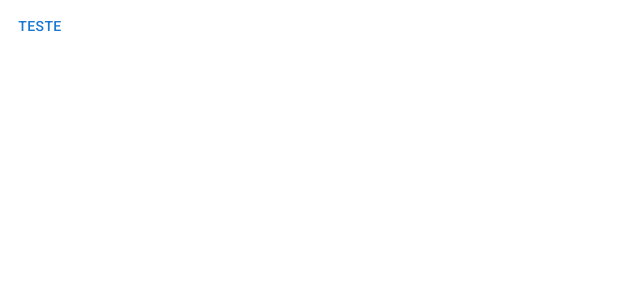
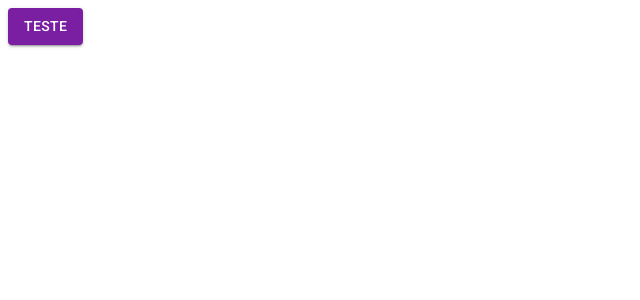
Before and after one commit to Evely-27/react-materialui, a React (Create React App) app: page /init in a window 1280 px wide. Shown: the top 300 px of the page, without its empty margins (0-640 px from the left). Built offline with nearby package versions, Linux system fonts and the light colour scheme.

Commit message:
feat: add theme light and provider

```diff
--- a/src/App.tsx
+++ b/src/App.tsx
@@ -1,12 +1,18 @@
+import {ThemeProvider} from '@mui/material';
 import { BrowserRouter } from "react-router-dom"
 import { AppRoutes } from "./routes";
+import { LightTheme } from './shared/themes';
 
 export const  App = () =>  {
   return (
-    // conteiner onde vai ser toda a navegação do sistema
-    // acha AppRoutes para trazer as rotas, poderia ser criada aqui também
-  <BrowserRouter>
-    <AppRoutes/>
-  </BrowserRouter>
+    // esse  ThemeProvider engloba todo o sistema para configurar as cores ao usar o theme.
+    <ThemeProvider theme={LightTheme}>
+
+    {/* conteiner onde vai ser toda a navegação do sistema
+    acha AppRoutes para trazer as rotas, poderia ser criada aqui também */}
+      <BrowserRouter>
+        <AppRoutes/>
+      </BrowserRouter>
+    </ThemeProvider>
   );
 }
--- a/src/routes/index.tsx
+++ b/src/routes/index.tsx
@@ -5,8 +5,10 @@ export const AppRoutes = () => {
 
     return (
         <Routes>
-            {/* rota para /init mostarnto um <p> com mensagem */}
-            <Route path='/init' element={<Button>TESTE</Button>} />
+            {/* rota para /init mostarnto um <p> com mensagem
+            contained = preencher tudo
+            */}
+            <Route path='/init' element={<Button variant='contained' color='primary'>TESTE</Button>} />
 
             {/* path * = vai vir paar cá qualquer rota que não foi configurada anteriormente */}
             <Route path='*' element={<Navigate to="/init" />} />
--- /dev/null
+++ b/src/shared/themes/Light.ts
@@ -0,0 +1,27 @@
+// servirá para estiliizar os componentes do materialc UI
+// em  background/default é para o fundo da aplicação e o paper para cards
+// primary é a cor exibida com mais frequência nas telas e nos componentes
+//secondary fornece mais maneiras de acentuar e distinguir seu produto
+import {createTheme } from '@mui/material';
+import { cyan, purple } from '@mui/material/colors';
+
+export const LightTheme = createTheme({
+    palette: {
+        primary: {
+            main: purple[700],
+            dark: purple[800],
+            light: purple[500],
+            contrastText: '#ffffff',
+        },
+        secondary: {
+            main: cyan[500],
+            dark: cyan[400],
+            light: cyan[300],
+            contrastText: '#ffffff',
+        },
+        background: {
+            default: '#e3f2fd',
+            paper: '#e8eaf6',
+        }
+    }
+});
--- a/src/shared/themes/index.ts
+++ b/src/shared/themes/index.ts
@@ -1 +1 @@
-export {};
+export * from './Light'
```
